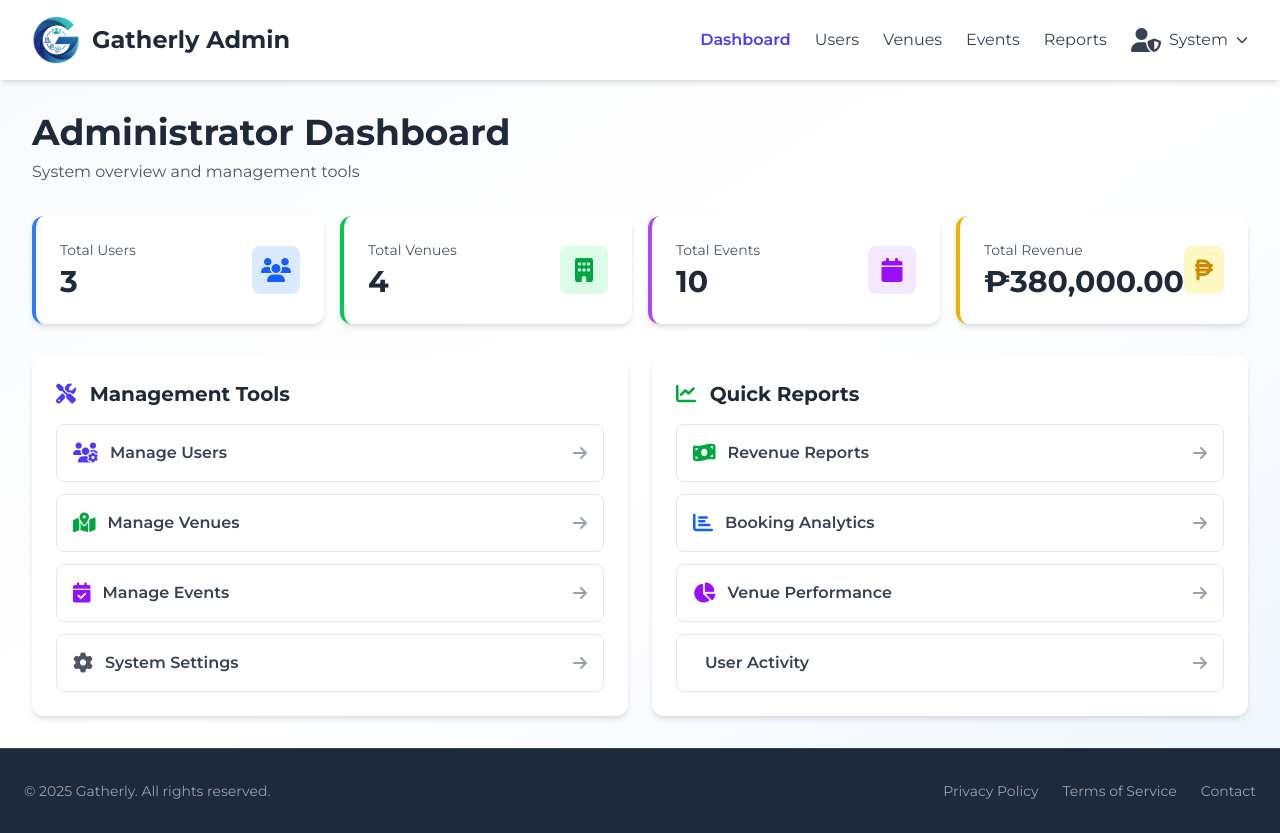
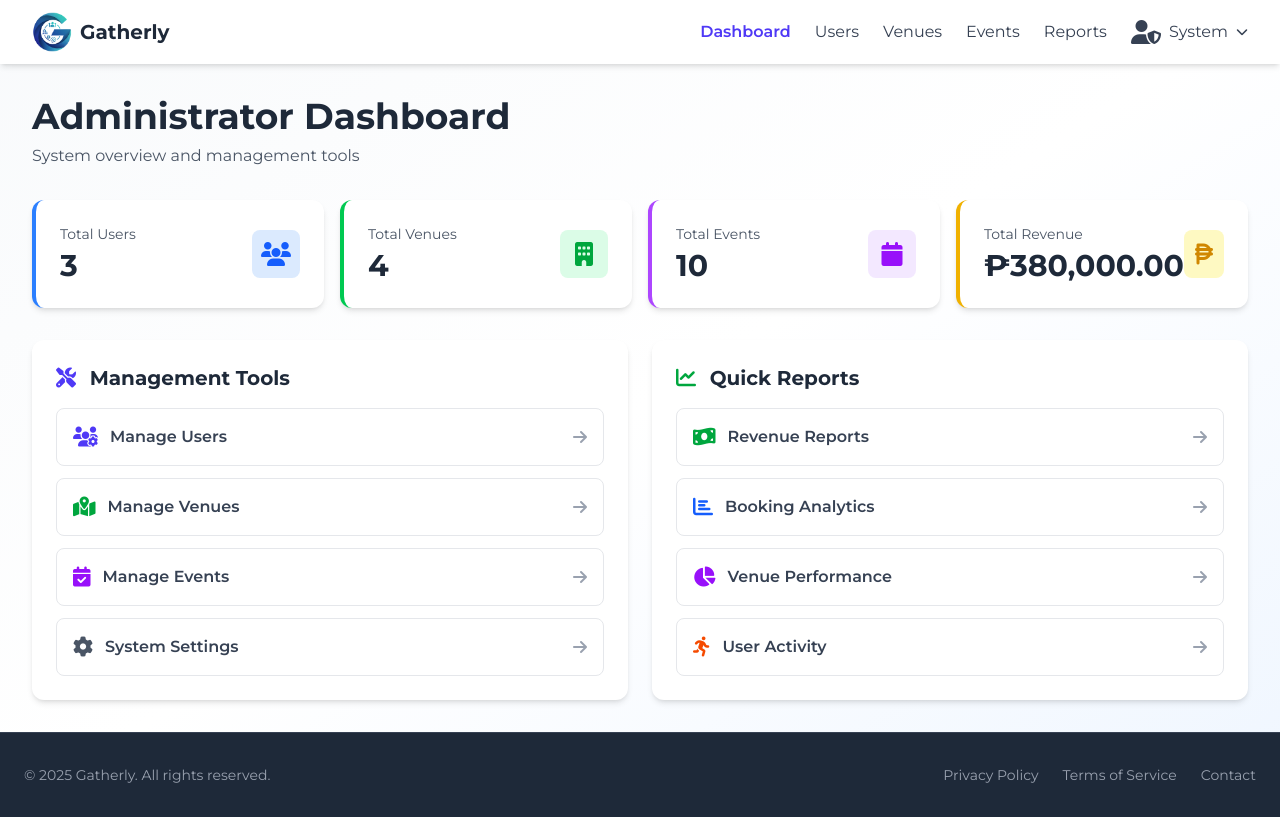
Before and after one commit to LinuxAdona/Gatherly-EMS_2025, a PHP site: page /public/pages/admin-dashboard.php in a window 1280 px wide. Run offline with PHP 8.4, Linux system fonts and the light colour scheme; a user stored in the database is signed in; data comes from the database, SQL or seed files in the repository; some libraries are stand-ins or nearby versions.

Commit message:
A few tinkering and refactoring of the system

```diff
--- a/public/pages/admin-dashboard.php
+++ b/public/pages/admin-dashboard.php
@@ -47,29 +47,32 @@ $conn->close();
 
 <body class="bg-linear-to-br from-slate-50 via-white to-blue-50 font-['Montserrat']">
     <!-- Navbar -->
-    <nav class="bg-white shadow-md sticky top-0 z-50">
-        <div class="container mx-auto px-4 sm:px-6 lg:px-8">
-            <div class="flex items-center justify-between h-16 sm:h-20">
-                <div class="flex items-center gap-3">
-                    <img src="../assets/images/logo.png" alt="Gatherly Logo" class="w-10 h-10 sm:w-12 sm:h-12">
-                    <span class="text-xl sm:text-2xl font-bold text-gray-800">Gatherly Admin</span>
+    <nav class="sticky top-0 z-50 bg-white shadow-md">
+        <div class="container px-4 mx-auto sm:px-6 lg:px-8">
+            <div class="flex items-center justify-between h-12 sm:h-16">
+                <div class="flex items-center h-full">
+                    <a href="home.php" class="flex items-center group">
+                        <img class="w-8 h-8 mr-2 transition-transform sm:w-10 sm:h-10 group-hover:scale-110"
+                            src="../assets/images/logo.png" alt="Gatherly Logo">
+                        <span class="text-lg font-bold text-gray-800 sm:text-xl">Gatherly</span>
+                    </a>
                 </div>
-                <div class="hidden md:flex items-center gap-6">
+                <div class="items-center hidden gap-6 md:flex">
                     <a href="admin-dashboard.php"
-                        class="text-indigo-600 font-semibold hover:text-indigo-700 transition-colors">Dashboard</a>
-                    <a href="manage-users.php" class="text-gray-700 hover:text-indigo-600 transition-colors">Users</a>
-                    <a href="manage-venues.php" class="text-gray-700 hover:text-indigo-600 transition-colors">Venues</a>
-                    <a href="manage-events.php" class="text-gray-700 hover:text-indigo-600 transition-colors">Events</a>
-                    <a href="reports.php" class="text-gray-700 hover:text-indigo-600 transition-colors">Reports</a>
+                        class="font-semibold text-indigo-600 transition-colors hover:text-indigo-700">Dashboard</a>
+                    <a href="manage-users.php" class="text-gray-700 transition-colors hover:text-indigo-600">Users</a>
+                    <a href="manage-venues.php" class="text-gray-700 transition-colors hover:text-indigo-600">Venues</a>
+                    <a href="manage-events.php" class="text-gray-700 transition-colors hover:text-indigo-600">Events</a>
+                    <a href="reports.php" class="text-gray-700 transition-colors hover:text-indigo-600">Reports</a>
                     <div class="relative">
                         <button id="profile-dropdown-btn"
-                            class="flex items-center gap-2 text-gray-700 hover:text-indigo-600 transition-colors">
-                            <i class="fas fa-user-shield text-2xl"></i>
+                            class="flex items-center gap-2 text-gray-700 transition-colors hover:text-indigo-600">
+                            <i class="text-2xl fas fa-user-shield"></i>
                             <span><?php echo htmlspecialchars($first_name); ?></span>
-                            <i class="fas fa-chevron-down text-xs"></i>
+                            <i class="text-xs fas fa-chevron-down"></i>
                         </button>
                         <div id="profile-dropdown"
-                            class="absolute right-0 mt-2 w-48 bg-white rounded-lg shadow-lg py-2 hidden">
+                            class="absolute right-0 hidden w-48 py-2 mt-2 bg-white rounded-lg shadow-lg">
                             <a href="profile.php" class="block px-4 py-2 text-gray-700 hover:bg-indigo-50">Profile</a>
                             <a href="settings.php" class="block px-4 py-2 text-gray-700 hover:bg-indigo-50">Settings</a>
                             <a href="../../src/services/signout-handler.php"
@@ -82,148 +85,148 @@ $conn->close();
     </nav>
 
     <!-- Main Content -->
-    <div class="container mx-auto px-4 sm:px-6 lg:px-8 py-8">
+    <div class="container px-4 py-8 mx-auto sm:px-6 lg:px-8">
         <!-- Welcome Section -->
         <div class="mb-8">
-            <h1 class="text-3xl sm:text-4xl font-bold text-gray-800 mb-2">Administrator Dashboard</h1>
+            <h1 class="mb-2 text-3xl font-bold text-gray-800 sm:text-4xl">Administrator Dashboard</h1>
             <p class="text-gray-600">System overview and management tools</p>
         </div>
 
         <!-- Statistics Cards -->
-        <div class="grid grid-cols-1 sm:grid-cols-2 lg:grid-cols-4 gap-4 mb-8">
-            <div class="bg-white rounded-xl shadow-md p-6 border-l-4 border-blue-500">
+        <div class="grid grid-cols-1 gap-4 mb-8 sm:grid-cols-2 lg:grid-cols-4">
+            <div class="p-6 bg-white border-l-4 border-blue-500 shadow-md rounded-xl">
                 <div class="flex items-center justify-between">
                     <div>
-                        <p class="text-sm text-gray-600 mb-1">Total Users</p>
+                        <p class="mb-1 text-sm text-gray-600">Total Users</p>
                         <h3 class="text-3xl font-bold text-gray-800"><?php echo number_format($stats['total_users']); ?>
                         </h3>
                     </div>
-                    <div class="w-12 h-12 bg-blue-100 rounded-lg flex items-center justify-center">
-                        <i class="fas fa-users text-2xl text-blue-600"></i>
+                    <div class="flex items-center justify-center w-12 h-12 bg-blue-100 rounded-lg">
+                        <i class="text-2xl text-blue-600 fas fa-users"></i>
                     </div>
                 </div>
             </div>
 
-            <div class="bg-white rounded-xl shadow-md p-6 border-l-4 border-green-500">
+            <div class="p-6 bg-white border-l-4 border-green-500 shadow-md rounded-xl">
                 <div class="flex items-center justify-between">
                     <div>
-                        <p class="text-sm text-gray-600 mb-1">Total Venues</p>
+                        <p class="mb-1 text-sm text-gray-600">Total Venues</p>
                         <h3 class="text-3xl font-bold text-gray-800">
                             <?php echo number_format($stats['total_venues']); ?></h3>
                     </div>
-                    <div class="w-12 h-12 bg-green-100 rounded-lg flex items-center justify-center">
-                        <i class="fas fa-building text-2xl text-green-600"></i>
+                    <div class="flex items-center justify-center w-12 h-12 bg-green-100 rounded-lg">
+                        <i class="text-2xl text-green-600 fas fa-building"></i>
                     </div>
                 </div>
             </div>
 
-            <div class="bg-white rounded-xl shadow-md p-6 border-l-4 border-purple-500">
+            <div class="p-6 bg-white border-l-4 border-purple-500 shadow-md rounded-xl">
                 <div class="flex items-center justify-between">
                     <div>
-                        <p class="text-sm text-gray-600 mb-1">Total Events</p>
+                        <p class="mb-1 text-sm text-gray-600">Total Events</p>
                         <h3 class="text-3xl font-bold text-gray-800">
                             <?php echo number_format($stats['total_events']); ?></h3>
                     </div>
-                    <div class="w-12 h-12 bg-purple-100 rounded-lg flex items-center justify-center">
-                        <i class="fas fa-calendar text-2xl text-purple-600"></i>
+                    <div class="flex items-center justify-center w-12 h-12 bg-purple-100 rounded-lg">
+                        <i class="text-2xl text-purple-600 fas fa-calendar"></i>
                     </div>
                 </div>
             </div>
 
-            <div class="bg-white rounded-xl shadow-md p-6 border-l-4 border-yellow-500">
+            <div class="p-6 bg-white border-l-4 border-yellow-500 shadow-md rounded-xl">
                 <div class="flex items-center justify-between">
                     <div>
-                        <p class="text-sm text-gray-600 mb-1">Total Revenue</p>
+                        <p class="mb-1 text-sm text-gray-600">Total Revenue</p>
                         <h3 class="text-3xl font-bold text-gray-800">
                             ₱<?php echo number_format($stats['total_revenue'], 2); ?></h3>
                     </div>
-                    <div class="w-12 h-12 bg-yellow-100 rounded-lg flex items-center justify-center">
-                        <i class="fas fa-peso-sign text-2xl text-yellow-600"></i>
+                    <div class="flex items-center justify-center w-12 h-12 bg-yellow-100 rounded-lg">
+                        <i class="text-2xl text-yellow-600 fas fa-peso-sign"></i>
                     </div>
                 </div>
             </div>
         </div>
 
         <!-- Management Tools -->
-        <div class="grid grid-cols-1 lg:grid-cols-2 gap-6">
-            <div class="bg-white rounded-xl shadow-md p-6">
-                <h2 class="text-xl font-bold text-gray-800 mb-4">
-                    <i class="fas fa-tools text-indigo-600 mr-2"></i>
+        <div class="grid grid-cols-1 gap-6 lg:grid-cols-2">
+            <div class="p-6 bg-white shadow-md rounded-xl">
+                <h2 class="mb-4 text-xl font-bold text-gray-800">
+                    <i class="mr-2 text-indigo-600 fas fa-tools"></i>
                     Management Tools
                 </h2>
                 <div class="space-y-3">
                     <a href="manage-users.php"
-                        class="flex items-center justify-between p-4 border border-gray-200 rounded-lg hover:border-indigo-200 hover:bg-indigo-50 transition-all">
+                        class="flex items-center justify-between p-4 transition-all border border-gray-200 rounded-lg hover:border-indigo-200 hover:bg-indigo-50">
                         <div class="flex items-center gap-3">
-                            <i class="fas fa-users-cog text-xl text-indigo-600"></i>
+                            <i class="text-xl text-indigo-600 fas fa-users-cog"></i>
                             <span class="font-semibold text-gray-700">Manage Users</span>
                         </div>
-                        <i class="fas fa-arrow-right text-gray-400"></i>
+                        <i class="text-gray-400 fas fa-arrow-right"></i>
                     </a>
                     <a href="manage-venues.php"
-                        class="flex items-center justify-between p-4 border border-gray-200 rounded-lg hover:border-green-200 hover:bg-green-50 transition-all">
+                        class="flex items-center justify-between p-4 transition-all border border-gray-200 rounded-lg hover:border-green-200 hover:bg-green-50">
                         <div class="flex items-center gap-3">
-                            <i class="fas fa-map-marked-alt text-xl text-green-600"></i>
+                            <i class="text-xl text-green-600 fas fa-map-marked-alt"></i>
                             <span class="font-semibold text-gray-700">Manage Venues</span>
                         </div>
-                        <i class="fas fa-arrow-right text-gray-400"></i>
+                        <i class="text-gray-400 fas fa-arrow-right"></i>
                     </a>
                     <a href="manage-events.php"
-                        class="flex items-center justify-between p-4 border border-gray-200 rounded-lg hover:border-purple-200 hover:bg-purple-50 transition-all">
+                        class="flex items-center justify-between p-4 transition-all border border-gray-200 rounded-lg hover:border-purple-200 hover:bg-purple-50">
                         <div class="flex items-center gap-3">
-                            <i class="fas fa-calendar-check text-xl text-purple-600"></i>
+                            <i class="text-xl text-purple-600 fas fa-calendar-check"></i>
                             <span class="font-semibold text-gray-700">Manage Events</span>
                         </div>
-                        <i class="fas fa-arrow-right text-gray-400"></i>
+                        <i class="text-gray-400 fas fa-arrow-right"></i>
                     </a>
                     <a href="system-settings.php"
-                        class="flex items-center justify-between p-4 border border-gray-200 rounded-lg hover:border-gray-300 hover:bg-gray-50 transition-all">
+                        class="flex items-center justify-between p-4 transition-all border border-gray-200 rounded-lg hover:border-gray-300 hover:bg-gray-50">
                         <div class="flex items-center gap-3">
-                            <i class="fas fa-cog text-xl text-gray-600"></i>
+                            <i class="text-xl text-gray-600 fas fa-cog"></i>
                             <span class="font-semibold text-gray-700">System Settings</span>
                         </div>
-                        <i class="fas fa-arrow-right text-gray-400"></i>
+                        <i class="text-gray-400 fas fa-arrow-right"></i>
                     </a>
                 </div>
             </div>
 
-            <div class="bg-white rounded-xl shadow-md p-6">
-                <h2 class="text-xl font-bold text-gray-800 mb-4">
-                    <i class="fas fa-chart-line text-green-600 mr-2"></i>
+            <div class="p-6 bg-white shadow-md rounded-xl">
+                <h2 class="mb-4 text-xl font-bold text-gray-800">
+                    <i class="mr-2 text-green-600 fas fa-chart-line"></i>
                     Quick Reports
                 </h2>
                 <div class="space-y-3">
                     <a href="reports.php?type=revenue"
-                        class="flex items-center justify-between p-4 border border-gray-200 rounded-lg hover:border-green-200 hover:bg-green-50 transition-all">
+                        class="flex items-center justify-between p-4 transition-all border border-gray-200 rounded-lg hover:border-green-200 hover:bg-green-50">
                         <div class="flex items-center gap-3">
-                            <i class="fas fa-money-bill-wave text-xl text-green-600"></i>
+                            <i class="text-xl text-green-600 fas fa-money-bill-wave"></i>
                             <span class="font-semibold text-gray-700">Revenue Reports</span>
                         </div>
-                        <i class="fas fa-arrow-right text-gray-400"></i>
+                        <i class="text-gray-400 fas fa-arrow-right"></i>
                     </a>
                     <a href="reports.php?type=bookings"
-                        class="flex items-center justify-between p-4 border border-gray-200 rounded-lg hover:border-blue-200 hover:bg-blue-50 transition-all">
+                        class="flex items-center justify-between p-4 transition-all border border-gray-200 rounded-lg hover:border-blue-200 hover:bg-blue-50">
                         <div class="flex items-center gap-3">
-                            <i class="fas fa-chart-bar text-xl text-blue-600"></i>
+                            <i class="text-xl text-blue-600 fas fa-chart-bar"></i>
                             <span class="font-semibold text-gray-700">Booking Analytics</span>
                         </div>
-                        <i class="fas fa-arrow-right text-gray-400"></i>
+                        <i class="text-gray-400 fas fa-arrow-right"></i>
                     </a>
                     <a href="reports.php?type=venues"
-                        class="flex items-center justify-between p-4 border border-gray-200 rounded-lg hover:border-purple-200 hover:bg-purple-50 transition-all">
+                        class="flex items-center justify-between p-4 transition-all border border-gray-200 rounded-lg hover:border-purple-200 hover:bg-purple-50">
                         <div class="flex items-center gap-3">
-                            <i class="fas fa-chart-pie text-xl text-purple-600"></i>
+                            <i class="text-xl text-purple-600 fas fa-chart-pie"></i>
                             <span class="font-semibold text-gray-700">Venue Performance</span>
                         </div>
-                        <i class="fas fa-arrow-right text-gray-400"></i>
+                        <i class="text-gray-400 fas fa-arrow-right"></i>
                     </a>
                     <a href="reports.php?type=users"
-                        class="flex items-center justify-between p-4 border border-gray-200 rounded-lg hover:border-orange-200 hover:bg-orange-50 transition-all">
+                        class="flex items-center justify-between p-4 transition-all border border-gray-200 rounded-lg hover:border-orange-200 hover:bg-orange-50">
                         <div class="flex items-center gap-3">
-                            <i class="fas fa-user-chart text-xl text-orange-600"></i>
+                            <i class="text-xl text-orange-600 fas fa-person-running"></i>
                             <span class="font-semibold text-gray-700">User Activity</span>
                         </div>
-                        <i class="fas fa-arrow-right text-gray-400"></i>
+                        <i class="text-gray-400 fas fa-arrow-right"></i>
                     </a>
                 </div>
             </div>
--- a/public/pages/home.php
+++ b/public/pages/home.php
@@ -72,16 +72,16 @@
                 <div class="absolute inset-0 bg-linear-to-br from-indigo-900/30 via-purple-900/10 to-transparent">
                 </div>
                 <div class="flex flex-col justify-center h-full px-4 mx-auto max-w-7xl sm:px-6 lg:px-8">
-                    <div class="relative z-10 pb-8 sm:pb-16 md:pb-20 lg:max-w-3xl lg:w-full lg:pb-28 xl:pb-32">
+                    <div class="relative z-10 pb-8 sm:pb-16 md:pb-20 lg:max-w-5xl lg:w-full lg:pb-28 xl:pb-32">
                         <main class="mt-6 sm:mt-10 md:mt-16 lg:mt-20 xl:mt-28">
                             <div class="text-center lg:text-left">
                                 <h1
-                                    class="text-3xl font-extrabold leading-tight text-white sm:text-4xl md:text-5xl lg:text-6xl">
+                                    class="text-3xl font-extrabold leading-tight text-white sm:text-4xl md:text-5xl lg:text-7xl">
                                     <span class="block">Organize Events</span>
                                     <span class="block text-indigo-300">Seamlessly</span>
                                 </h1>
                                 <p
-                                    class="max-w-md mx-auto mt-4 text-sm leading-relaxed text-gray-100 sm:mt-5 md:mt-6 sm:text-base md:text-lg lg:text-xl lg:mx-0">
+                                    class="max-w-2xl mx-auto mt-4 text-sm leading-relaxed text-gray-100 sm:mt-5 md:mt-6 sm:text-base md:text-lg lg:text-xl lg:mx-0">
                                     Gatherly simplifies event management with powerful tools for planning, promotion,
                                     and attendee engagement.
                                 </p>
--- a/src/output.css
+++ b/src/output.css
@@ -75,8 +75,10 @@
     --container-md: 28rem;
     --container-lg: 32rem;
     --container-xl: 36rem;
+    --container-2xl: 42rem;
     --container-3xl: 48rem;
     --container-4xl: 56rem;
+    --container-5xl: 64rem;
     --container-7xl: 80rem;
     --text-xs: 0.75rem;
     --text-xs--line-height: calc(1 / 0.75);
@@ -98,6 +100,12 @@
     --text-5xl--line-height: 1;
     --text-6xl: 3.75rem;
     --text-6xl--line-height: 1;
+    --text-7xl: 4.5rem;
+    --text-7xl--line-height: 1;
+    --text-8xl: 6rem;
+    --text-8xl--line-height: 1;
+    --text-9xl: 8rem;
+    --text-9xl--line-height: 1;
     --font-weight-medium: 500;
     --font-weight-semibold: 600;
     --font-weight-bold: 700;
@@ -1423,6 +1444,11 @@
       height: calc(var(--spacing) * 12);
     }
   }
+  .sm\:h-16 {
+    @media (width >= 40rem) {
+      height: calc(var(--spacing) * 16);
+    }
+  }
   .sm\:h-20 {
     @media (width >= 40rem) {
       height: calc(var(--spacing) * 20);
```
Also changed, not shown: other parts of src/output.css (+47 -0 lines), public/pages/venue-manager-dashboard.php (deleted, +0 -242 lines), README.md, 1 other file.
